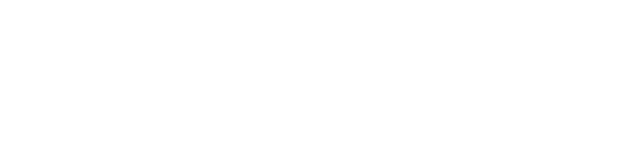
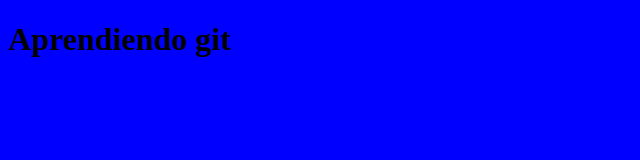
Before and after one commit to turriaki/CursoGit, a plain HTML site: page index.html in a window 1280 px wide. Shown: the whole page, without its empty margins (0-640 px from the left). Drawn offline with Linux system fonts and the light colour scheme.

Commit message:
Parrafo y h1

```diff
--- /dev/null
+++ b/css/style.css
@@ -0,0 +1,4 @@
+body{
+    background-color: blue;
+
+}
--- a/index.html
+++ b/index.html
@@ -5,8 +5,9 @@
     <meta http-equiv="X-UA-Compatible" content="IE=edge">
     <meta name="viewport" content="width=device-width, initial-scale=1.0">
     <title>Document</title>
+    <link rel="stylesheet" href="css/style.css">
 </head>
 <body>
-
+    <h1>Aprendiendo git</h1>
 </body>
 </html>
```
Also changed, not shown: js/java.js (added), 1 other file.
